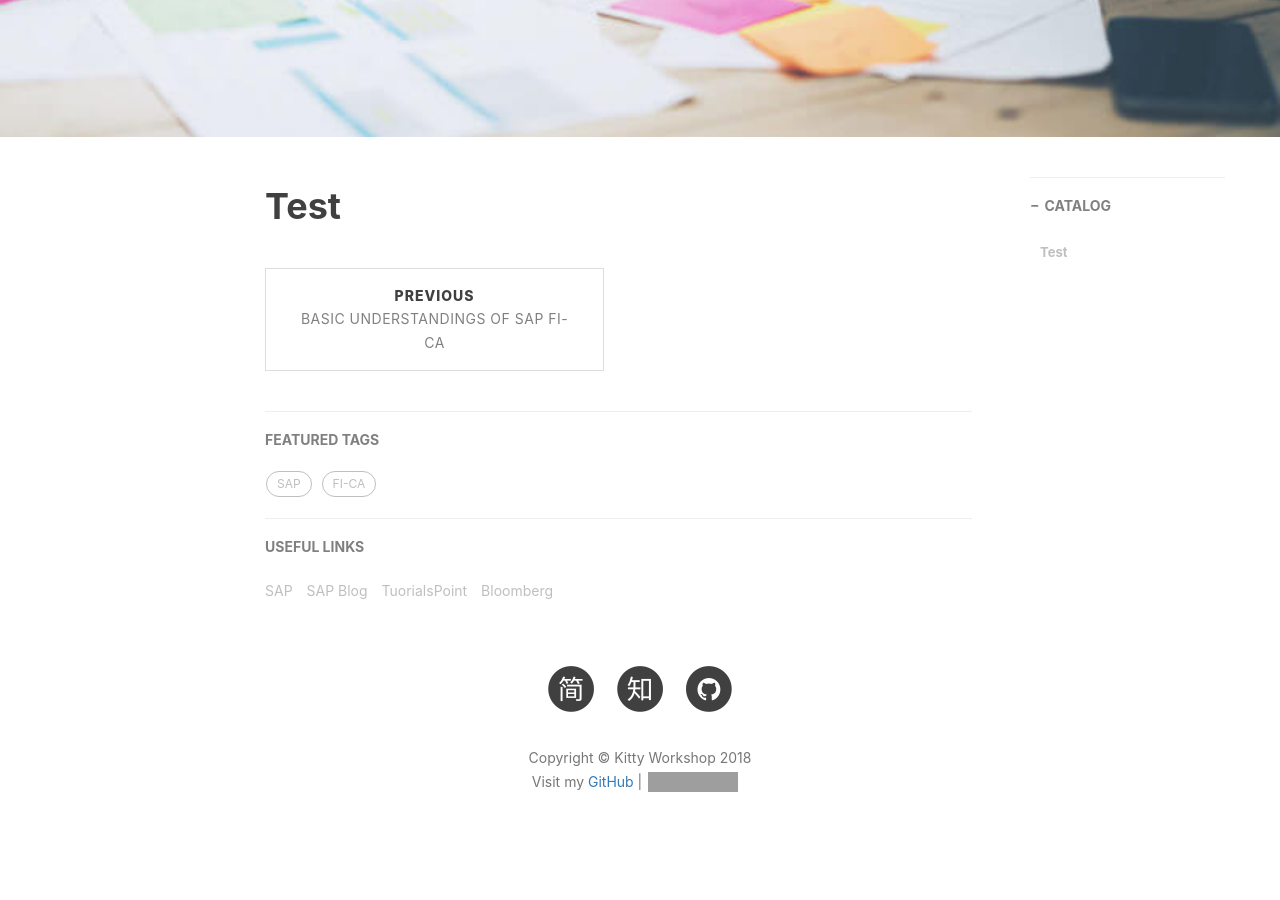
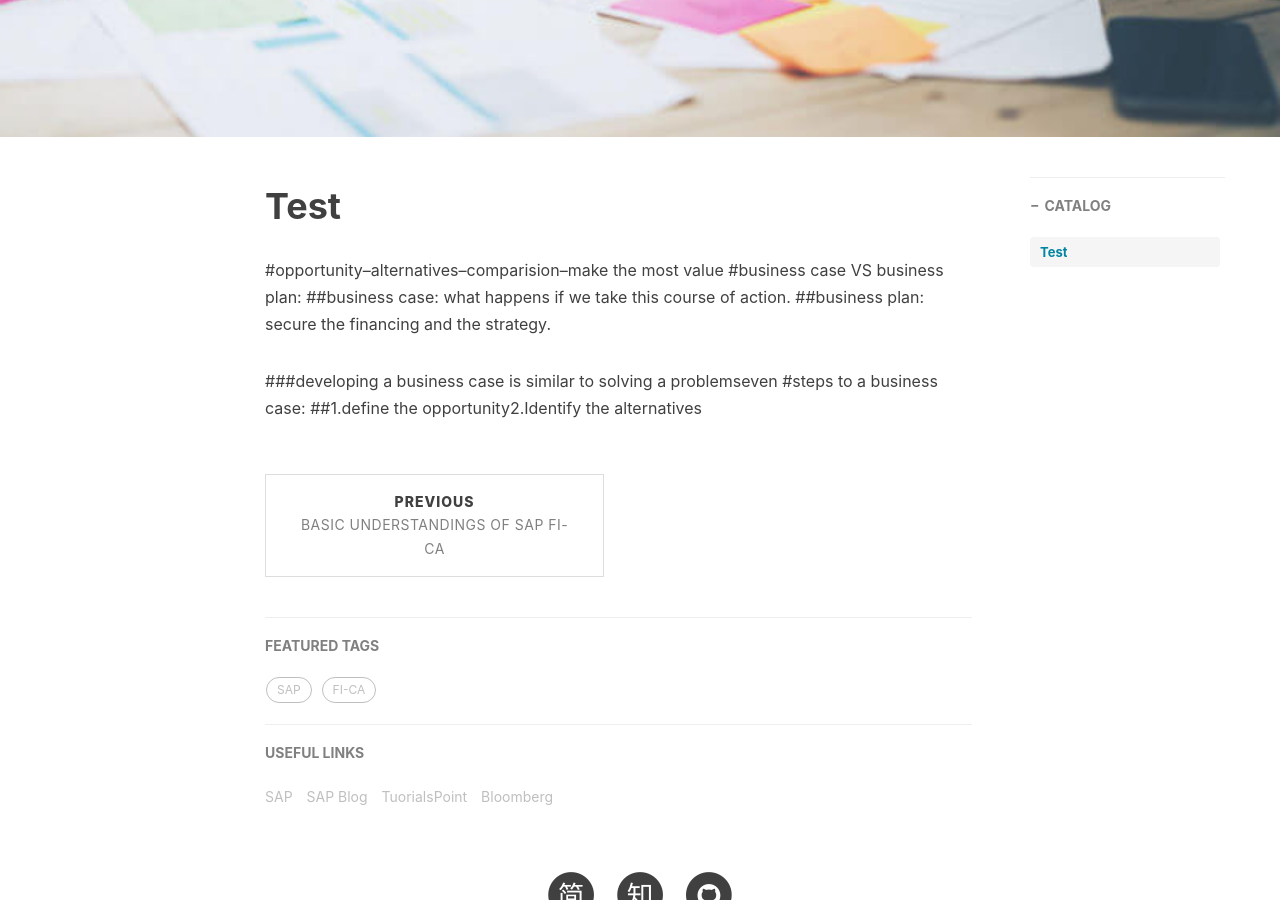
Before and after one commit to kittyworkshop/kittyworkshop.github.io, a Jekyll site: the page built from _posts/2017-10-24-test.md, in a window 1280 px wide and 900 px high, scrolled down 488 px. Built offline with Jekyll 4.4.1, drawn with Linux system fonts in a browser that asks for light colours; nearby versions of some CDN libraries; comment, search, counter and statistics services are not loaded; grey boxes are pictures that could not be loaded.

Commit message:
Update 2017-10-24-test.md

```diff
--- a/_posts/2017-10-24-test.md
+++ b/_posts/2017-10-24-test.md
@@ -10,3 +10,11 @@ tags: SAP
      FI-CA
 ---
 # Test
+#opportunity--alternatives--comparision--make the most value
+#business case VS business plan:
+##business case: what happens if we take this course of action.
+##business plan: secure the financing and the strategy.
+
+###developing a business case is similar to solving a problemseven
+#steps to a business case:
+##1.define the opportunity2.Identify the alternatives
```
